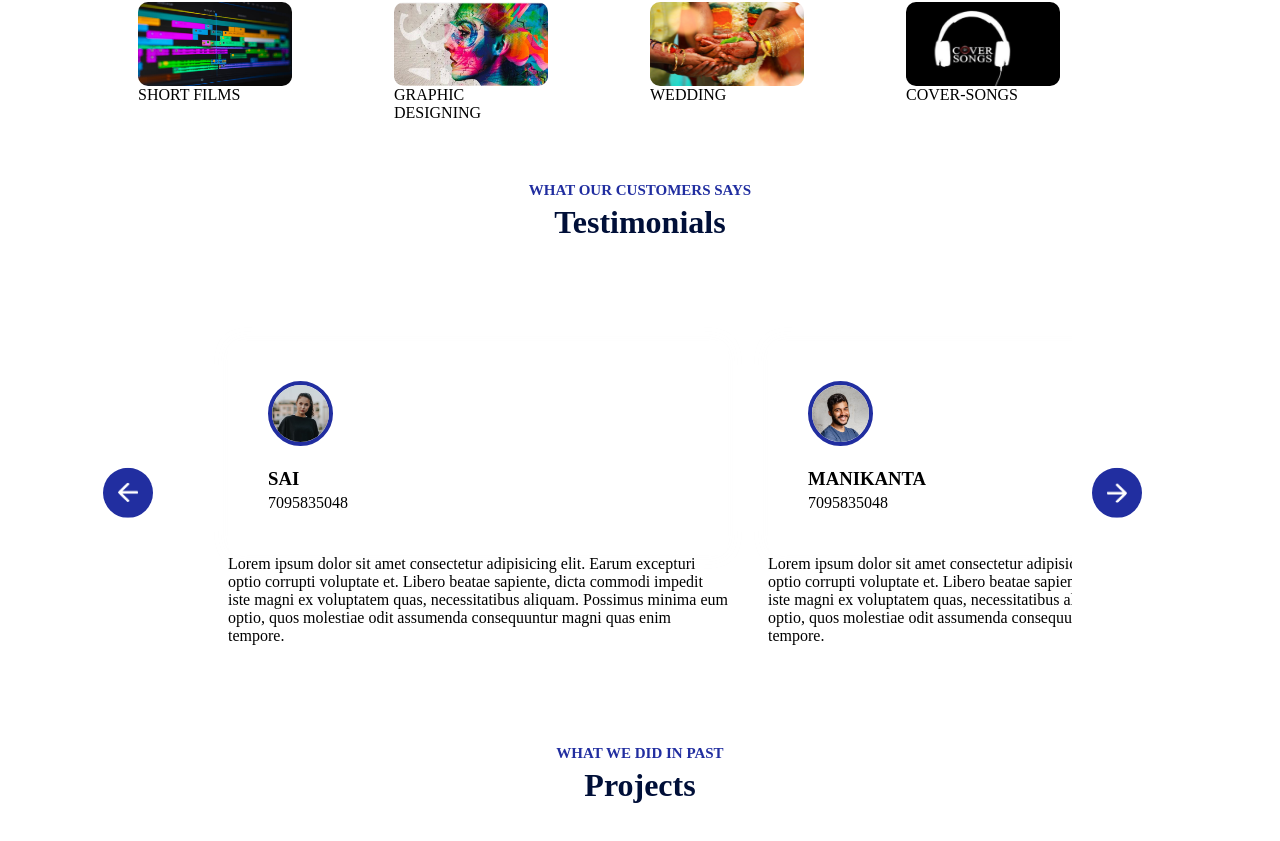
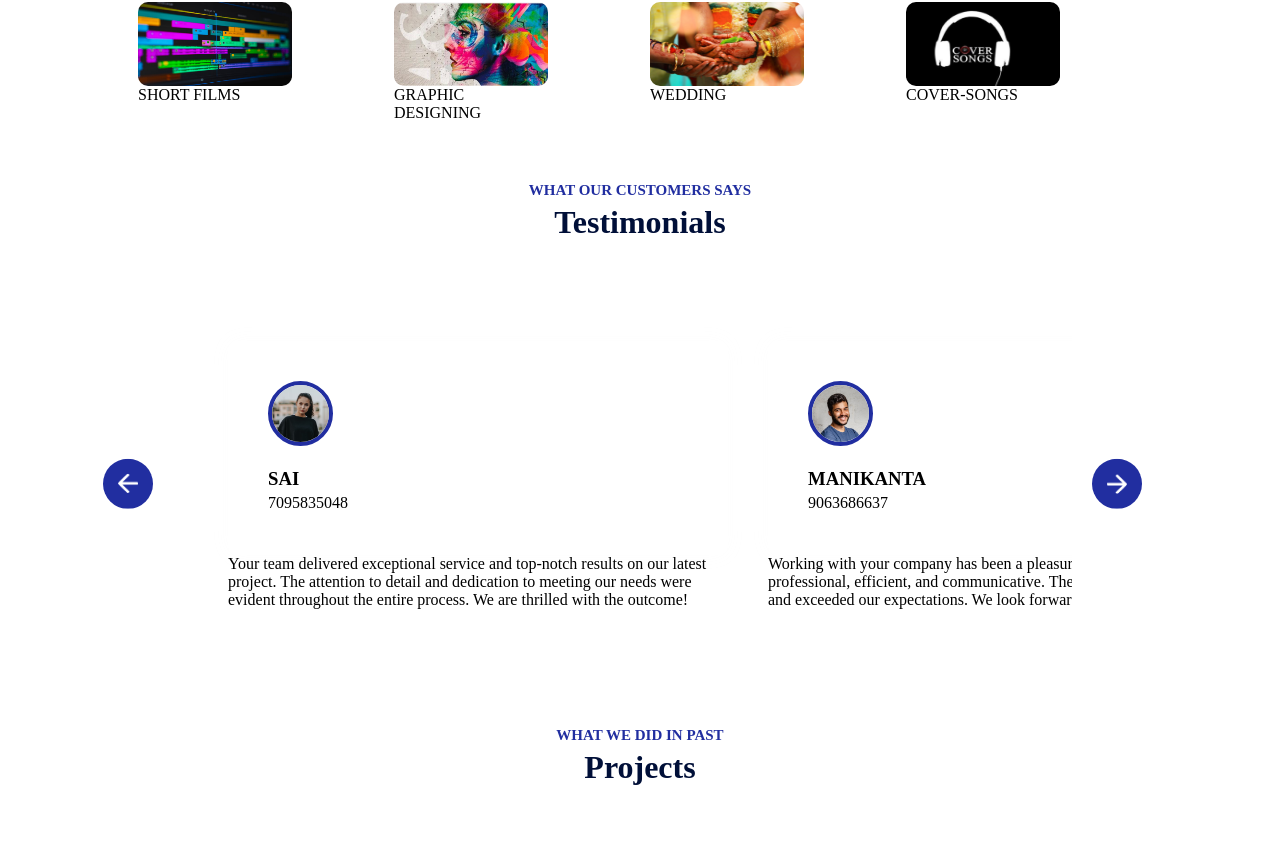
Before and after one commit to Saikaranam-70/pavancreativehub, a React (Vite) app: page / in a window 1280 px wide. Shown: the part 1193-2034 px from the top of the page. Built offline with nearby package versions, Linux system fonts and the light colour scheme; no server answers.

Commit message:
first commit

```diff
--- a/src/components/Home/Home.jsx
+++ b/src/components/Home/Home.jsx
@@ -15,8 +15,8 @@ const Home = () => {
       </div>
       <div className="content">
         <h3>PAVAN KUMAR KANAPAKALA</h3>
-        <span>Lorem ipsum dolor sit amet consectetur adipisicing elit.</span><br />
-        <span>Lorem ipsum dolor sit, amet consectetur adipisicing elit. Excepturi, vitae!</span>
+        <span>The only way to do great work is to love what you do</span><br />
+        <span>The best way to predict the future is to create it.</span>
       </div>
       </div>
     </div>
--- a/src/components/Testimonials/Testimonials.jsx
+++ b/src/components/Testimonials/Testimonials.jsx
@@ -39,13 +39,7 @@ const Testimonials = () => {
                     </div>
                 </div>
                 <p>
-                    Lorem ipsum dolor sit amet consectetur
-                    adipisicing elit. Earum excepturi optio corrupti
-                    voluptate et. Libero beatae sapiente, dicta
-                    commodi impedit iste magni ex voluptatem quas,
-                    necessitatibus aliquam. Possimus minima eum optio,
-                    quos molestiae odit assumenda consequuntur magni
-                    quas enim tempore.
+                Your team delivered exceptional service and top-notch results on our latest project. The attention to detail and dedication to meeting our needs were evident throughout the entire process. We are thrilled with the outcome!
                 </p>
             </li>
             <li>
@@ -55,17 +49,11 @@ const Testimonials = () => {
                     </div>
                     <div>
                         <h3>MANIKANTA</h3>
-                        <span>7095835048</span>
+                        <span>9063686637</span>
                     </div>
                 </div>
                 <p>
-                    Lorem ipsum dolor sit amet consectetur
-                    adipisicing elit. Earum excepturi optio corrupti
-                    voluptate et. Libero beatae sapiente, dicta
-                    commodi impedit iste magni ex voluptatem quas,
-                    necessitatibus aliquam. Possimus minima eum optio,
-                    quos molestiae odit assumenda consequuntur magni
-                    quas enim tempore.
+                Working with your company has been a pleasure. The team was highly professional, efficient, and communicative. They consistently met deadlines and exceeded our expectations. We look forward to future collaborations.
                 </p>
             </li>
             <li>
@@ -75,17 +63,11 @@ const Testimonials = () => {
                     </div>
                     <div>
                         <h3>RAMPRASAD</h3>
-                        <span>7095835048</span>
+                        <span>7981806627</span>
                     </div>
                 </div>
                 <p>
-                    Lorem ipsum dolor sit amet consectetur
-                    adipisicing elit. Earum excepturi optio corrupti
-                    voluptate et. Libero beatae sapiente, dicta
-                    commodi impedit iste magni ex voluptatem quas,
-                    necessitatibus aliquam. Possimus minima eum optio,
-                    quos molestiae odit assumenda consequuntur magni
-                    quas enim tempore.
+                We were impressed by the innovative solutions your team proposed for our project. The creative approach and cutting-edge technology used have significantly enhanced our digital presence. Thank you for your outstanding work!
                 </p>
             </li>
             <li>
@@ -95,17 +77,11 @@ const Testimonials = () => {
                     </div>
                     <div>
                         <h3>AJAY</h3>
-                        <span>7095835048</span>
+                        <span>9440542694</span>
                     </div>
                 </div>
                 <p>
-                    Lorem ipsum dolor sit amet consectetur
-                    adipisicing elit. Earum excepturi optio corrupti
-                    voluptate et. Libero beatae sapiente, dicta
-                    commodi impedit iste magni ex voluptatem quas,
-                    necessitatibus aliquam. Possimus minima eum optio,
-                    quos molestiae odit assumenda consequuntur magni
-                    quas enim tempore.
+                The quality of work provided was exceptional, and the support throughout the project was superb. Your team was always available to answer questions and provide guidance. We couldn't be happier with the final product.
                 </p>
             </li>
         </ul>
```
